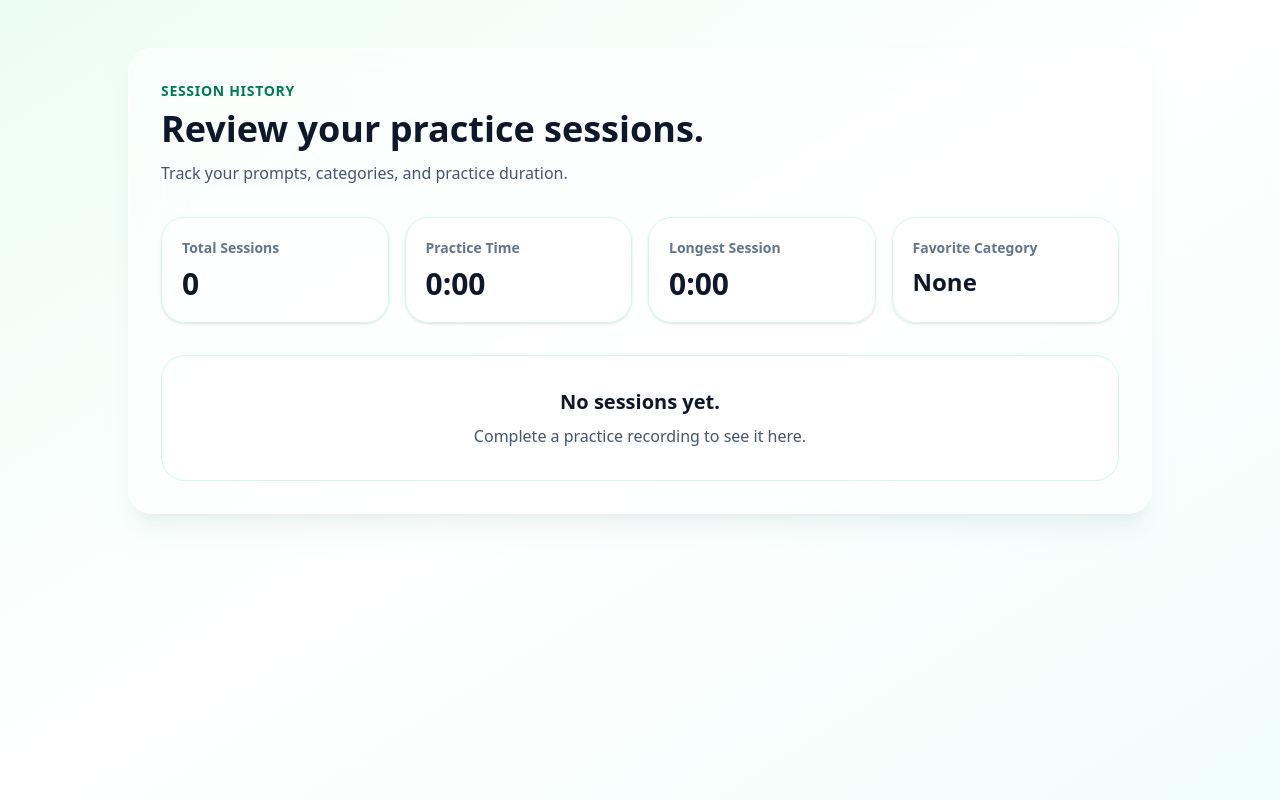
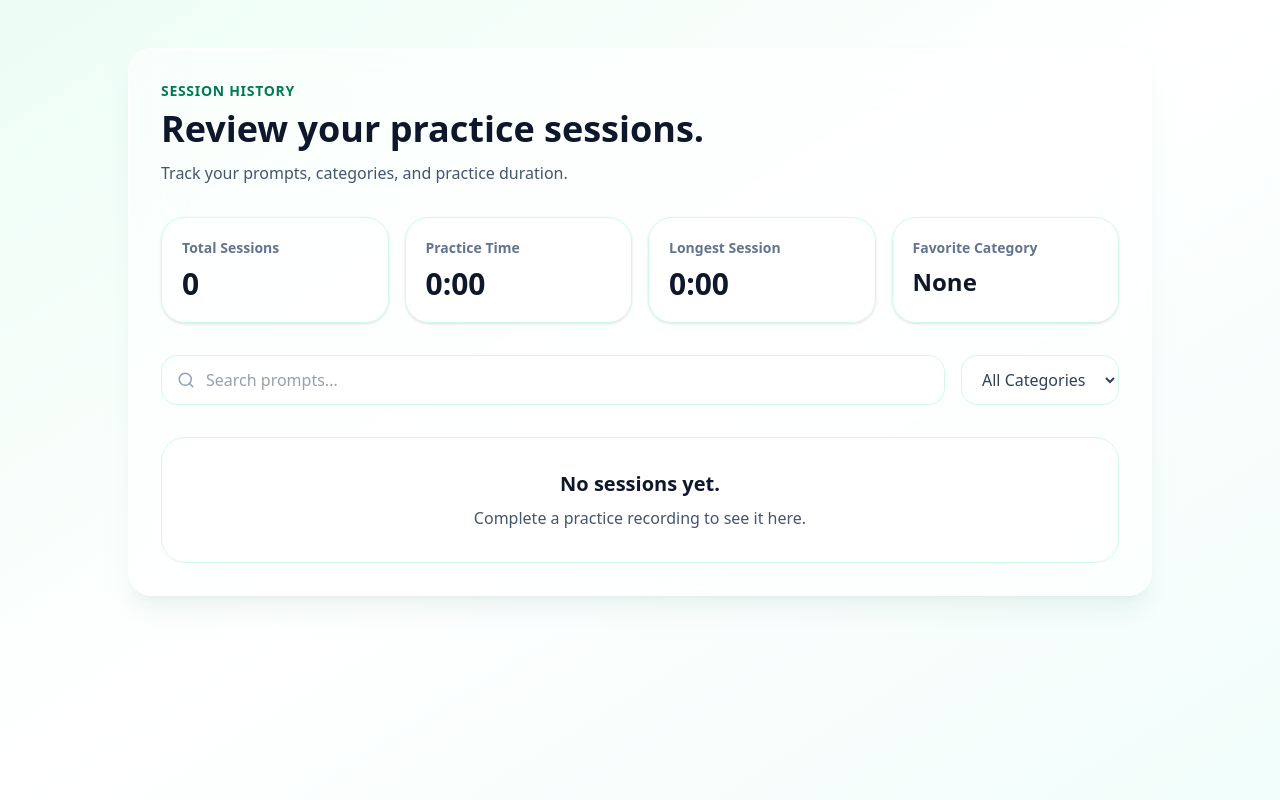
Before and after one commit to cjtarre/speakup, a React (Vite) app in the folder client/: page /history in a window 1280 px wide. Built offline with nearby package versions, Linux system fonts and the light colour scheme.

Commit message:
feat: add history filtering and search

```diff
--- a/client/src/pages/HIstoryPage.jsx
+++ b/client/src/pages/HIstoryPage.jsx
@@ -1,39 +1,89 @@
 import { useState } from "react";
-import { Trash2 } from "lucide-react";
+import { Trash2, Search } from "lucide-react";
 
-import { getSessions, deleteSession, clearSessions, } from "../utils/sessionStorage";
+import {
+  getSessions,
+  deleteSession,
+  clearSessions,
+} from "../utils/sessionStorage";
 
 function formatDuration(seconds = 0) {
   const minutes = Math.floor(seconds / 60);
   const secs = String(seconds % 60).padStart(2, "0");
+
   return `${minutes}:${secs}`;
 }
 
+function formatCategory(category) {
+  if (category === "daily") return "Daily Journal";
+  if (category === "interview") return "Interview";
+  if (category === "defense") return "Defense";
+  if (category === "pageant") return "Pageant";
+  if (category === "impromptu") return "Impromptu";
+
+  return category || "None";
+}
+
 function getTotalPracticeTime(sessions) {
-  return sessions.reduce((total, session) => total + (session.durationSeconds || 0), 0);
+  return sessions.reduce(
+    (total, session) => total + (session.durationSeconds || 0),
+    0
+  );
 }
 
 function getLongestSession(sessions) {
   if (sessions.length === 0) return 0;
-  return Math.max(...sessions.map((session) => session.durationSeconds || 0));
+
+  return Math.max(
+    ...sessions.map((session) => session.durationSeconds || 0)
+  );
 }
 
 function getFavoriteCategory(sessions) {
   if (sessions.length === 0) return "None";
+
   const counts = {};
 
-  sessions.forEach((session) => {counts[session.category] = (counts[session.category] || 0) + 1;});
-  return Object.keys(counts).reduce((a, b) => counts[a] > counts[b] ? a : b );
+  sessions.forEach((session) => {
+    counts[session.category] = (counts[session.category] || 0) + 1;
+  });
+
+  return Object.keys(counts).reduce((a, b) =>
+    counts[a] > counts[b] ? a : b
+  );
 }
 
 function HistoryPage() {
   const [sessions, setSessions] = useState(() => getSessions());
+  const [selectedCategory, setSelectedCategory] = useState("all");
+  const [searchTerm, setSearchTerm] = useState("");
+
   const totalPracticeTime = getTotalPracticeTime(sessions);
   const longestSession = getLongestSession(sessions);
   const favoriteCategory = getFavoriteCategory(sessions);
 
-  function handleDelete(sessionId) {deleteSession(sessionId);setSessions(getSessions());}
-  function handleClearAll() {clearSessions(); setSessions([]);}
+  const filteredSessions = sessions.filter((session) => {
+    const matchesCategory =
+      selectedCategory === "all" || session.category === selectedCategory;
+
+    const matchesSearch = (session.prompt || "")
+      .toLowerCase()
+      .includes(searchTerm.toLowerCase());
+
+    return matchesCategory && matchesSearch;
+  });
+
+  function handleDelete(sessionId) {
+    deleteSession(sessionId);
+    setSessions(getSessions());
+  }
+
+  function handleClearAll() {
+    clearSessions();
+    setSessions([]);
+    setSelectedCategory("all");
+    setSearchTerm("");
+  }
 
   return (
     <div className="min-h-screen bg-gradient-to-br from-emerald-50 via-white to-teal-50 px-6 py-12">
@@ -41,56 +91,95 @@ function HistoryPage() {
         <div className="rounded-3xl border border-white/70 bg-white/60 p-8 shadow-xl shadow-emerald-900/5 backdrop-blur-xl">
           <div className="flex flex-col gap-4 sm:flex-row sm:items-center sm:justify-between">
             <div>
-              <p className="text-sm font-semibold uppercase tracking-wider text-emerald-700">Session History</p>
-              <h1 className="mt-2 text-3xl font-bold text-slate-900 md:text-4xl">Review your practice sessions.</h1>
-              <p className="mt-3 text-slate-600">Track your prompts, categories, and practice duration.</p>
+              <p className="text-sm font-semibold uppercase tracking-wider text-emerald-700">
+                Session History
+              </p>
+
+              <h1 className="mt-2 text-3xl font-bold text-slate-900 md:text-4xl">
+                Review your practice sessions.
+              </h1>
+
+              <p className="mt-3 text-slate-600">
+                Track your prompts, categories, and practice duration.
+              </p>
             </div>
 
             {sessions.length > 0 && (
-              <button onClick={handleClearAll}
+              <button
+                onClick={handleClearAll}
                 className="rounded-2xl border border-red-200 bg-white/70 px-4 py-2 font-semibold text-red-600 transition hover:bg-red-50"
-              >Clear All</button>
+              >
+                Clear All
+              </button>
             )}
           </div>
 
           <div className="mt-8 grid gap-4 sm:grid-cols-2 lg:grid-cols-4">
             <div className="rounded-3xl border border-emerald-100 bg-white/70 p-5 shadow-sm">
-                <p className="text-sm font-semibold text-slate-500">Total Sessions</p>
+              <p className="text-sm font-semibold text-slate-500">
+                Total Sessions
+              </p>
               <p className="mt-2 text-3xl font-bold text-slate-900">
                 {sessions.length}
               </p>
             </div>
 
             <div className="rounded-3xl border border-emerald-100 bg-white/70 p-5 shadow-sm">
-                <p className="text-sm font-semibold text-slate-500">Practice Time</p>
+              <p className="text-sm font-semibold text-slate-500">
+                Practice Time
+              </p>
               <p className="mt-2 text-3xl font-bold text-slate-900">
                 {formatDuration(totalPracticeTime)}
               </p>
             </div>
 
             <div className="rounded-3xl border border-emerald-100 bg-white/70 p-5 shadow-sm">
-                <p className="text-sm font-semibold text-slate-500">Longest Session</p>
+              <p className="text-sm font-semibold text-slate-500">
+                Longest Session
+              </p>
               <p className="mt-2 text-3xl font-bold text-slate-900">
                 {formatDuration(longestSession)}
               </p>
             </div>
 
             <div className="rounded-3xl border border-emerald-100 bg-white/70 p-5 shadow-sm">
-                <p className="text-sm font-semibold text-slate-500">Favorite Category</p>
+              <p className="text-sm font-semibold text-slate-500">
+                Favorite Category
+              </p>
               <p className="mt-2 text-2xl font-bold capitalize text-slate-900">
-                  {favoriteCategory === "daily"
-                    ? "Daily Journal"
-                    : favoriteCategory === "interview"
-                    ? "Interview"
-                    : favoriteCategory === "defense"
-                    ? "Defense"
-                    : favoriteCategory === "pageant"
-                    ? "Pageant"
-                    : favoriteCategory === "impromptu"
-                    ? "Impromptu"
-                    : favoriteCategory}
+                {formatCategory(favoriteCategory)}
               </p>
             </div>
+          </div>
+
+          <div className="mt-8 grid gap-4 md:grid-cols-[1fr_auto]">
+            <div className="relative">
+              <Search
+                size={18}
+                className="absolute left-4 top-1/2 -translate-y-1/2 text-slate-400"
+              />
+
+              <input
+                type="text"
+                value={searchTerm}
+                onChange={(e) => setSearchTerm(e.target.value)}
+                placeholder="Search prompts..."
+                className="w-full rounded-2xl border border-emerald-100 bg-white/70 px-11 py-3 text-slate-700 outline-none transition focus:border-emerald-400"
+              />
+            </div>
+
+            <select
+              value={selectedCategory}
+              onChange={(e) => setSelectedCategory(e.target.value)}
+              className="rounded-2xl border border-emerald-100 bg-white/70 px-4 py-3 text-slate-700 outline-none transition focus:border-emerald-400"
+            >
+              <option value="all">All Categories</option>
+              <option value="daily">Daily Journal</option>
+              <option value="interview">Interview</option>
+              <option value="defense">Defense</option>
+              <option value="pageant">Pageant</option>
+              <option value="impromptu">Impromptu</option>
+            </select>
           </div>
 
           <div className="mt-8 space-y-4">
@@ -104,8 +193,18 @@ function HistoryPage() {
                   Complete a practice recording to see it here.
                 </p>
               </div>
+            ) : filteredSessions.length === 0 ? (
+              <div className="rounded-3xl border border-emerald-100 bg-white/70 p-8 text-center">
+                <h2 className="text-xl font-semibold text-slate-900">
+                  No matching sessions.
+                </h2>
+
+                <p className="mt-2 text-slate-600">
+                  Try changing your search term or category filter.
+                </p>
+              </div>
             ) : (
-              sessions.map((session) => (
+              filteredSessions.map((session) => (
                 <div
                   key={session.id}
                   className="rounded-3xl border border-emerald-100 bg-white/70 p-6 shadow-sm"
@@ -113,7 +212,7 @@ function HistoryPage() {
                   <div className="flex flex-col gap-4 sm:flex-row sm:items-start sm:justify-between">
                     <div>
                       <p className="text-sm font-semibold uppercase tracking-wider text-emerald-700">
-                        {session.category}
+                        {formatCategory(session.category)}
                       </p>
 
                       <h2 className="mt-2 text-xl font-bold text-slate-900">
@@ -134,7 +233,8 @@ function HistoryPage() {
                     <button
                       onClick={() => handleDelete(session.id)}
                       className="inline-flex items-center gap-2 rounded-xl border border-red-200 px-3 py-2 text-sm font-semibold text-red-600 transition hover:bg-red-50"
-                    ><Trash2 size={16} />
+                    >
+                      <Trash2 size={16} />
                       Delete
                     </button>
                   </div>
```
Lines whose indentation alone changed are shown as unchanged.
